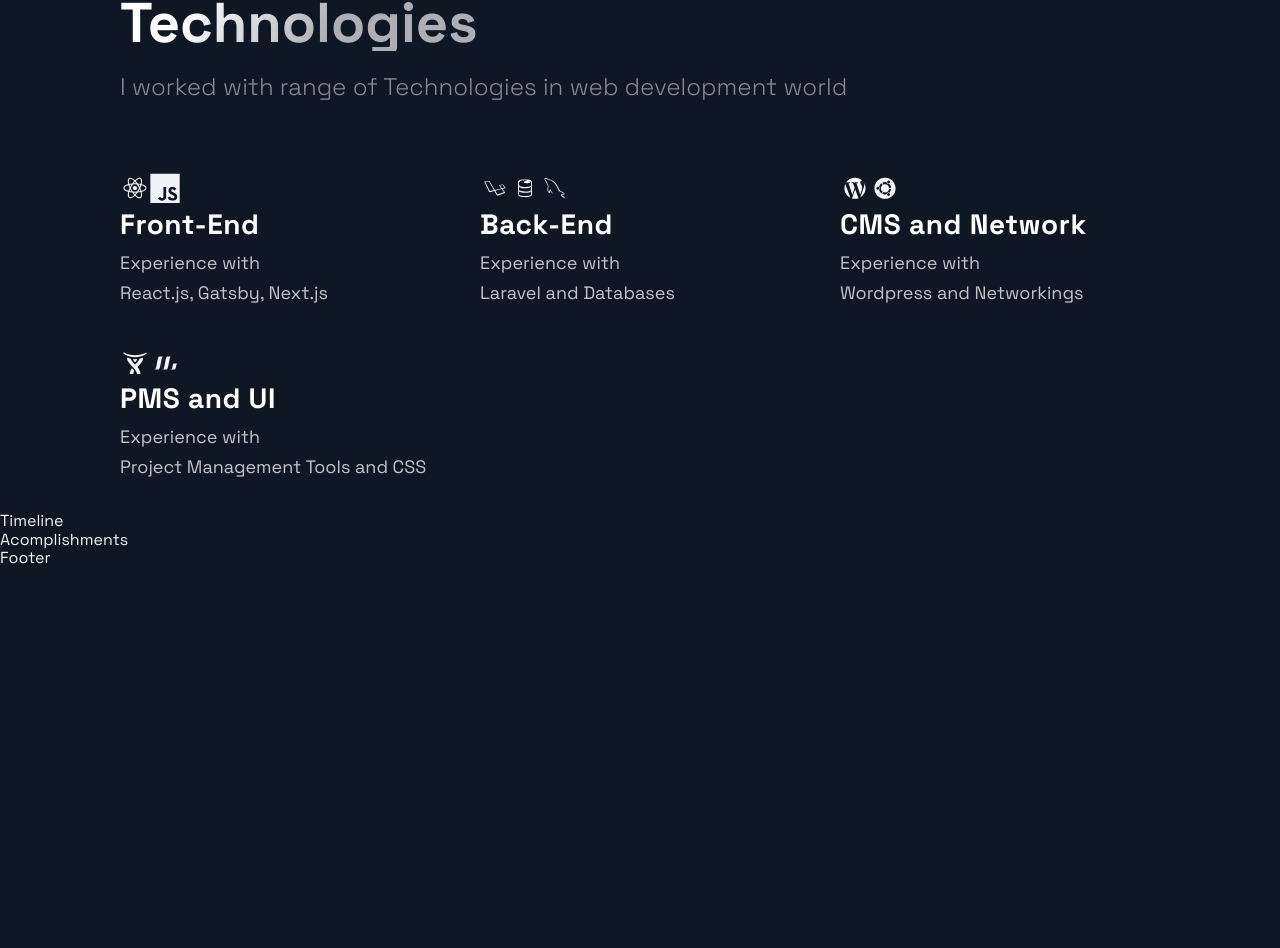
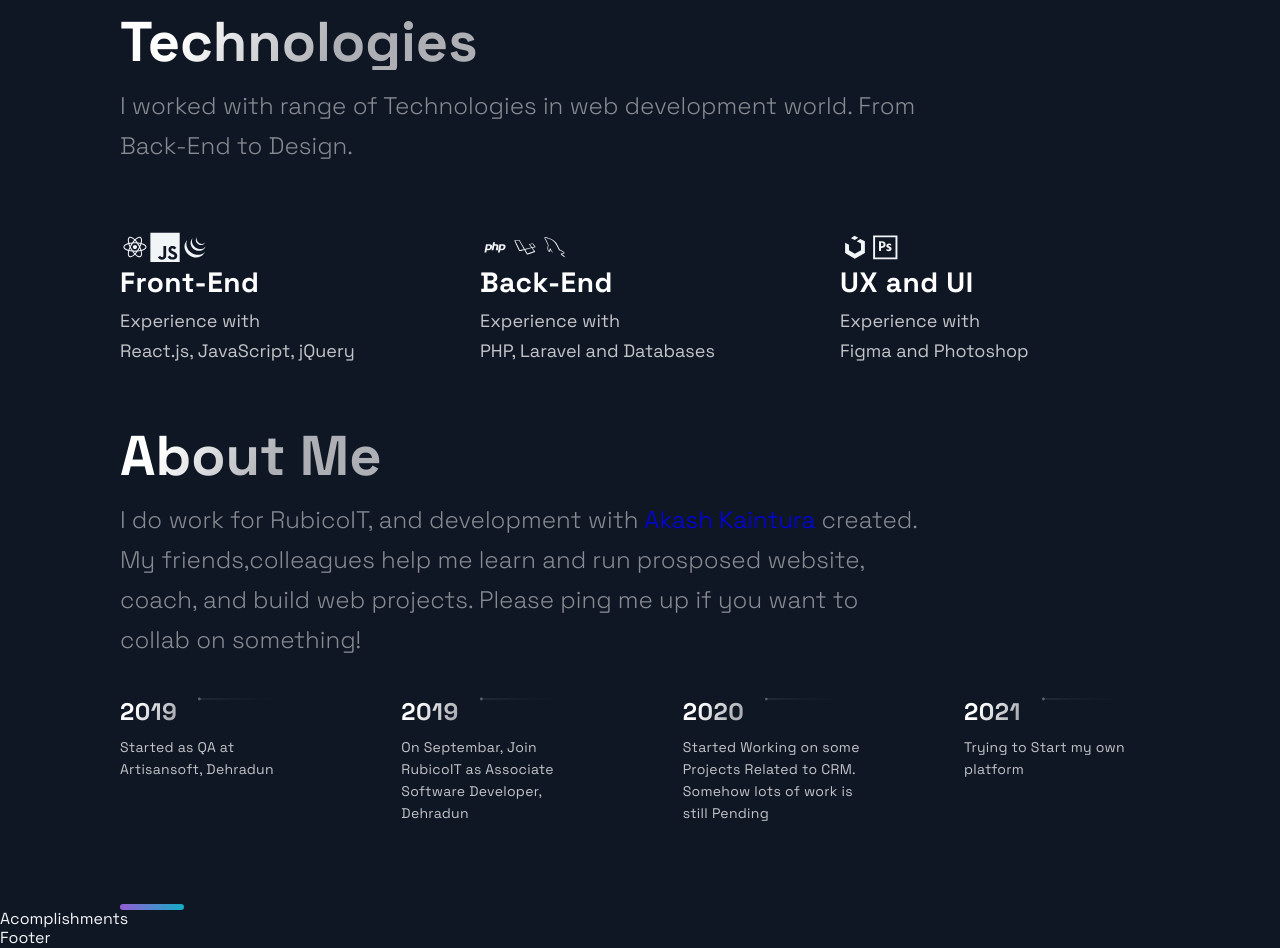
Before and after one commit to akashkaintura/Portfolio, a Next.js app: page / in a window 1280 px wide. Shown: the part 805-1753 px from the top of the page. Before the commit the page ends 1373 px from the top, so only its background shows below. Built offline with nearby package versions, Linux system fonts and the light colour scheme.

Commit message:
Patch: New Updates

```diff
--- a/src/components/Technologies/Technologies.js
+++ b/src/components/Technologies/Technologies.js
@@ -1,69 +1,79 @@
 import React from 'react';
-import { DiAtlassian, DiDatabase, DiFirebase, DiJsBadge, DiLaravel, DiMaterializecss, DiMysql, DiReact, DiUbuntu, DiWordpress, DiZend } from 'react-icons/di';
+import { DiAtlassian, DiDatabase, DiFirebase, DiJqueryLogo, DiJsBadge, DiLaravel, DiMaterializecss, DiMysql, DiPhotoshop, DiPhp, DiReact, DiUbuntu, DiUikit, DiWordpress, DiZend } from 'react-icons/di';
 import { Section, SectionDivider, SectionText, SectionTitle } from '../../styles/GlobalComponents';
 import { List, ListContainer, ListItem, ListParagraph, ListTitle } from './TechnologiesStyles';
 
 const Technologies = () => (
   <Section id="tech">
     <SectionDivider />
+    <br />
     <SectionTitle>Technologies</SectionTitle>
     <SectionText>
-      I worked with range of Technologies in web development world
+      I worked with range of Technologies in web development world.
+      From Back-End to Design.
     </SectionText>
     <List>
       <ListItem>
         <div>
           <DiReact size="3rem" />
-          <DiJsBadge size="3rem" />
+          <DiJsBadge size="3rem"  />
+          <DiJqueryLogo size="3rem" />
         </div>
         <ListContainer>
           <ListTitle>Front-End</ListTitle>
           <ListParagraph>
             Experience with <br />
-            React.js, Gatsby, Next.js
+            React.js, JavaScript, jQuery
           </ListParagraph>
         </ListContainer>
       </ListItem>
       <ListItem>
         <div>
+          <DiPhp size="3rem" />
           <DiLaravel size="3rem" />
-          <DiFirebase size="3rem" />
           <DiMysql size="3rem" />
         </div>
         <ListContainer>
           <ListTitle>Back-End</ListTitle>
           <ListParagraph>
             Experience with <br />
-            Laravel and Databases
+            PHP, Laravel and Databases
           </ListParagraph>
         </ListContainer>
       </ListItem>
       <ListItem>
         <div>
-          <DiWordpress size="3rem" />
-          <DiUbuntu size="3rem" />
+          <DiUikit size="3rem" />
+          <DiPhotoshop size="3rem" />
         </div>
         <ListContainer>
-          <ListTitle>CMS and Network</ListTitle>
+          <ListTitle>UX and UI </ListTitle>
           <ListParagraph>
             Experience with <br />
-            Wordpress and Networkings
+            Figma and Photoshop
           </ListParagraph>
         </ListContainer>
       </ListItem>
-      <ListItem>
+      {/* <ListItem>
         <div>
           <DiAtlassian size="3rem" />
           <DiMaterializecss size="3rem" />
-        </div>
-        <ListContainer>
+        </div> */}
+        {/* <ListContainer>
           <ListTitle>PMS and UI</ListTitle>
           <ListParagraph>
             Experience with <br />
             Project Management Tools and CSS
           </ListParagraph>
-        </ListContainer>
-      </ListItem>
+        </ListContainer> */}
+        {/* <ListContainer>
+          <ListTitle>PMS and UI</ListTitle>
+          <ListParagraph>
+            Experience with <br />
+            Project Management Tools and CSS
+          </ListParagraph>
+        </ListContainer> */}
+      {/* </ListItem> */}
     </List>
   </Section>
 )
--- a/src/components/TimeLine/TimeLine.js
+++ b/src/components/TimeLine/TimeLine.js
@@ -7,45 +7,115 @@
 const TOTAL_CAROUSEL_COUNT = TimeLineData.length;
 
 const Timeline = () => {
-  // const [activeItem, setActiveItem] = useState(0);
-  // const carouselRef = useRef();
+  const [activeItem, setActiveItem] = useState(0);
+  const carouselRef = useRef();
 
-  // const scroll = (node, left) => {
-  //   return node.scrollTo({ left, behavior: 'smooth' });
-  // }
+  const scroll = (node, left) => {
+    return node.scrollTo({ left, behavior: 'smooth' });
+  }
 
-  // const handleClick = (e, i) => {
-  //   e.preventDefault();
+  const handleClick = (e, i) => {
+    e.preventDefault();
 
-  //   if (carouselRef.current) {
-  //     const scrollLeft = Math.floor(carouselRef.current.scrollWidth * 0.7 * (i / TimeLineData.length));
+    if (carouselRef.current) {
+      const scrollLeft = Math.floor(carouselRef.current.scrollWidth * 0.7 * (i / TimeLineData.length));
 
-  //     scroll(carouselRef.current, scrollLeft);
-  //   }
-  // }
+      scroll(carouselRef.current, scrollLeft);
+    }
+  }
 
-  // const handleScroll = () => {
-  //   if (carouselRef.current) {
-  //     const index = Math.round((carouselRef.current.scrollLeft / (carouselRef.current.scrollWidth * 0.7)) * TimeLineData.length);
+  const handleScroll = () => {
+    if (carouselRef.current) {
+      const index = Math.round((carouselRef.current.scrollLeft / (carouselRef.current.scrollWidth * 0.7)) * TimeLineData.length);
 
-  //     setActiveItem(index);
-  //   }
-  // }
+      setActiveItem(index);
+    }
+  }
 
   // // snap back to beginning of scroll when window is resized
   // // avoids a bug where content is covered up if coming from smaller screen
-  // useEffect(() => {
-  //   const handleResize = () => {
-  //     scroll(carouselRef.current, 0);
-  //   }
+  useEffect(() => {
+    const handleResize = () => {
+      scroll(carouselRef.current, 0);
+    }
 
-  //   window.addEventListener('resize', handleResize);
-  // }, []);
+    window.addEventListener('resize', handleResize);
+  }, []);
 
   return (
-    <div>
-      Timeline
-    </div>
+    <Section id="about">
+      <SectionTitle>About Me</SectionTitle>
+      <SectionText>
+      I do work for RubicoIT, and development with <a href="https://akashkaintura.netlify.app/">Akash Kaintura</a> created.
+      My friends,colleagues help me learn and run prosposed website, coach, and build web projects.
+      Please ping me up if you want to collab on something!
+      </SectionText>
+      <CarouselContainer ref={carouselRef} onScroll={handleScroll}>
+        <>
+          {TimeLineData.map((item, index) => (
+            <CarouselMobileScrollNode
+              key={index}
+              final={index === TOTAL_CAROUSEL_COUNT - 1}>
+              <CarouselItem
+                index={index}
+                id={`carousel__item-${index}`}
+                active={activeItem}
+                onClick={(e) => handleClick(e, index)}>
+                <CarouselItemTitle>
+                  {`${item.year}`}
+                  <CarouselItemImg
+                    width="208"
+                    height="6"
+                    viewBox="0 0 208 6"
+                    fill="none"
+                    xmlns="http://www.w3.org/2000/svg">
+                    <path
+                      fill-rule="evenodd"
+                      clip-rule="evenodd"
+                      d="M2.5 5.5C3.88071 5.5 5 4.38071 5 3V3.5L208 3.50002V2.50002L5 2.5V3C5 1.61929 3.88071 0.5 2.5 0.5C1.11929 0.5 0 1.61929 0 3C0 4.38071 1.11929 5.5 2.5 5.5Z"
+                      fill="url(#paint0_linear)"
+                      fill-opacity="0.33"
+                    />
+                    <defs>
+                      <linearGradient
+                        id="paint0_linear"
+                        x1="-4.30412e-10"
+                        y1="0.5"
+                        x2="208"
+                        y2="0.500295"
+                        gradientUnits="userSpaceOnUse">
+                        <stop stop-color="white" />
+                        <stop
+                          offset="0.79478"
+                          stop-color="white"
+                          stop-opacity="0"
+                        />
+                      </linearGradient>
+                    </defs>
+                  </CarouselItemImg>
+                </CarouselItemTitle>
+                <CarouselItemText>{item.text}</CarouselItemText>
+              </CarouselItem>
+            </CarouselMobileScrollNode>
+          ))}
+        </>
+      </CarouselContainer>
+      <CarouselButtons>
+        {TimeLineData.map((item, index) => {
+          return (
+            <CarouselButton
+              key={index}
+              index={index}
+              active={activeItem}
+              onClick={(e) => handleClick(e, index)}
+              type="button">
+              <CarouselButtonDot active={activeItem} />
+            </CarouselButton>
+          );
+        })}
+      </CarouselButtons>
+      <SectionDivider />
+    </Section>
   );
 };
 
--- a/src/constants/constants.js
+++ b/src/constants/constants.js
@@ -38,9 +38,8 @@
 ];
 
 export const TimeLineData = [
-  { year: 2017, text: 'Started my journey', },
-  { year: 2018, text: 'Worked as a freelance developer', },
-  { year: 2019, text: 'Founded JavaScript Mastery', },
-  { year: 2020, text: 'Shared my projects with the world', },
-  { year: 2021, text: 'Started my own platform', },
+  { year: 2019, text: 'Started as QA at Artisansoft, Dehradun', },
+  { year: 2019, text: 'On Septembar, Join RubicoIT as Associate Software Developer, Dehradun' },
+  { year: 2020, text: 'Started Working on some Projects Related to CRM. Somehow lots of work is still Pending', },
+  { year: 2021, text: 'Trying to  Start my own platform', },
 ];
```
